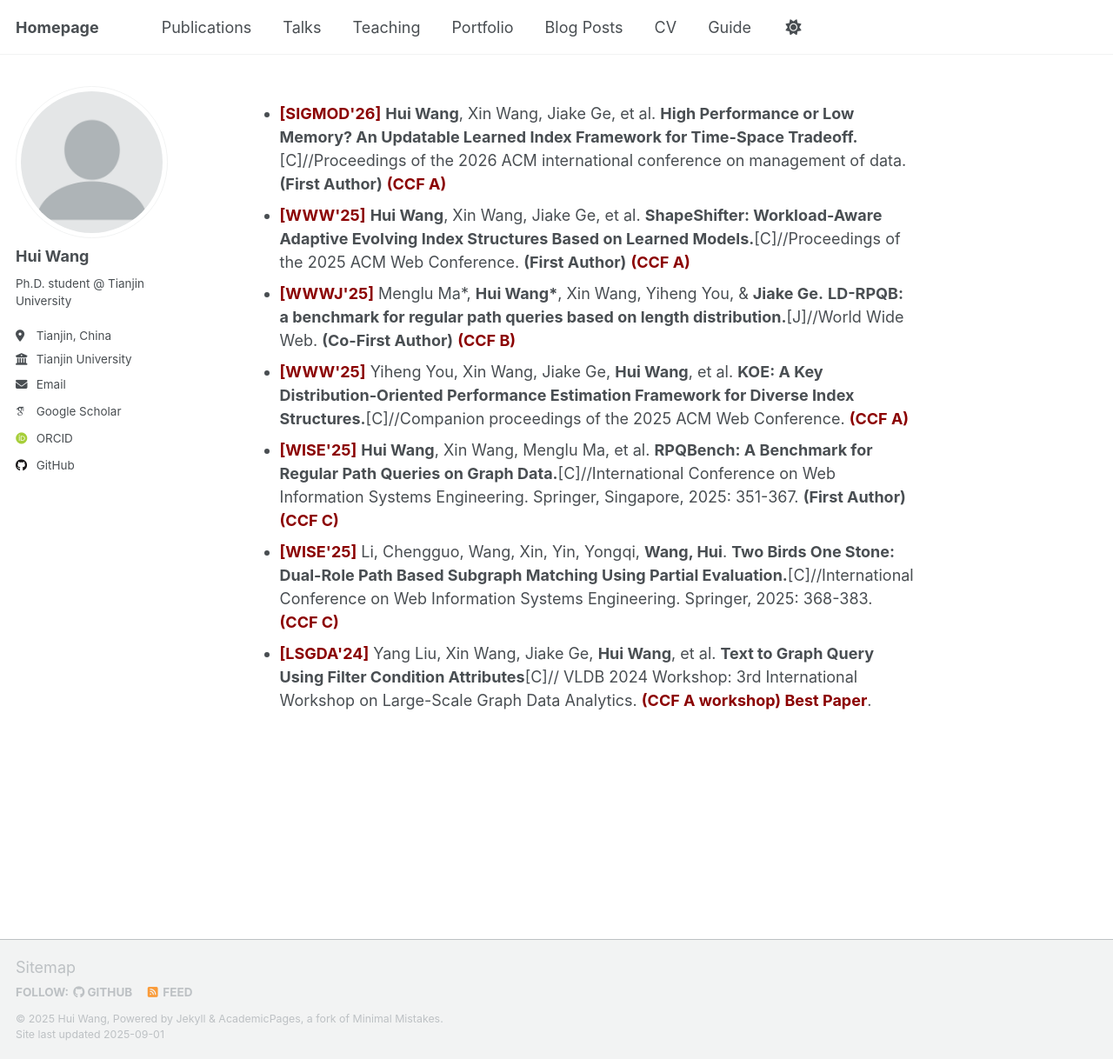
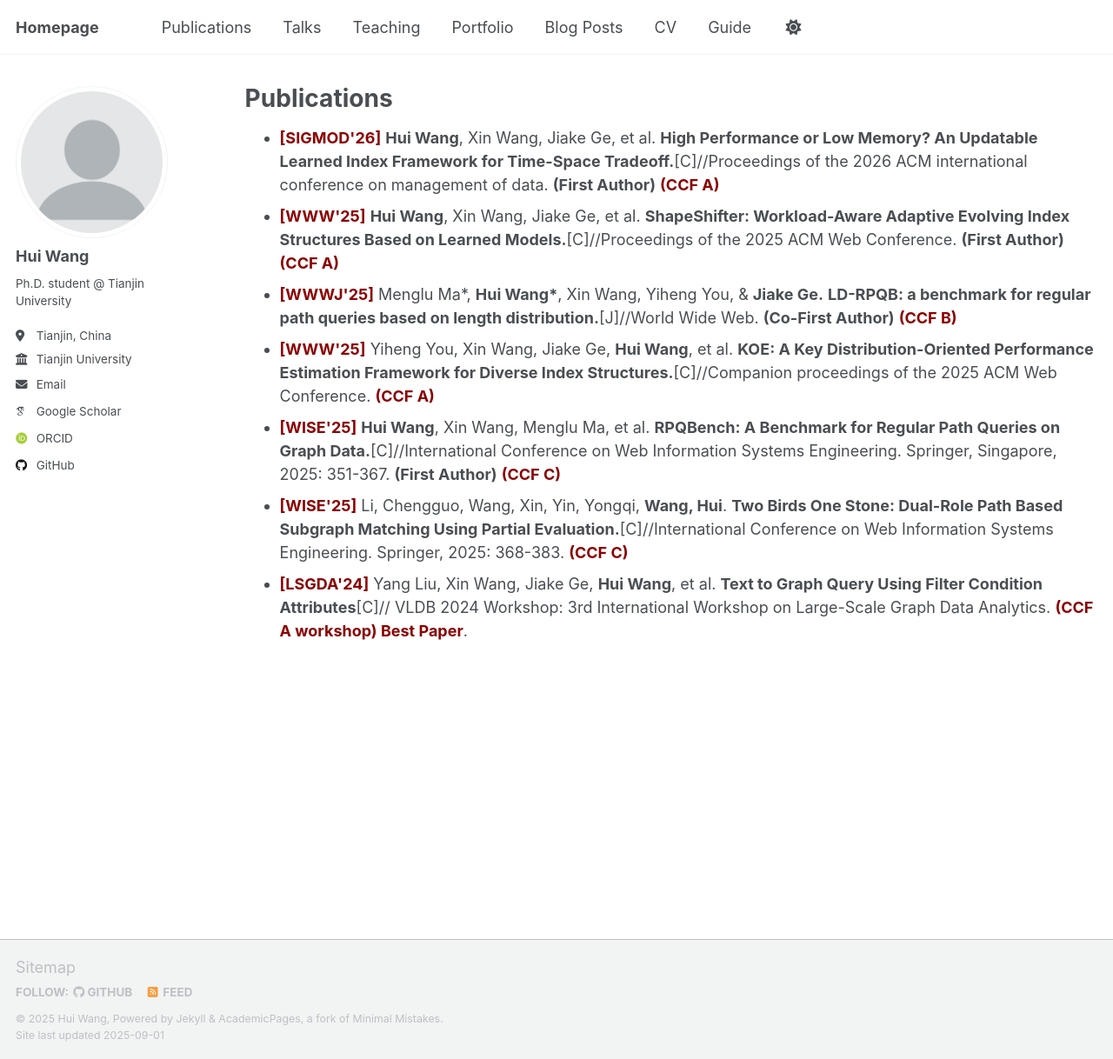
Before and after one commit to HaileyHui/wanghui, a Jekyll site: the page built from _pages/publications.html, in a window 1280 px wide and 1218 px high. Shown: the whole window at 87% size. Built offline with Jekyll 4.4.1, drawn with Linux system fonts in a browser that asks for light colours; some web fonts are replaced; a script that is not in the unit is left out.

Commit message:
Update publications.html

```diff
--- a/_pages/publications.html
+++ b/_pages/publications.html
@@ -1,6 +1,6 @@
 ---
 layout: archive
-title: "<i class="fas fa-book"></i> Publications"
+title: "Publications"
 permalink: /publications/
 author_profile: true
 ---
```
